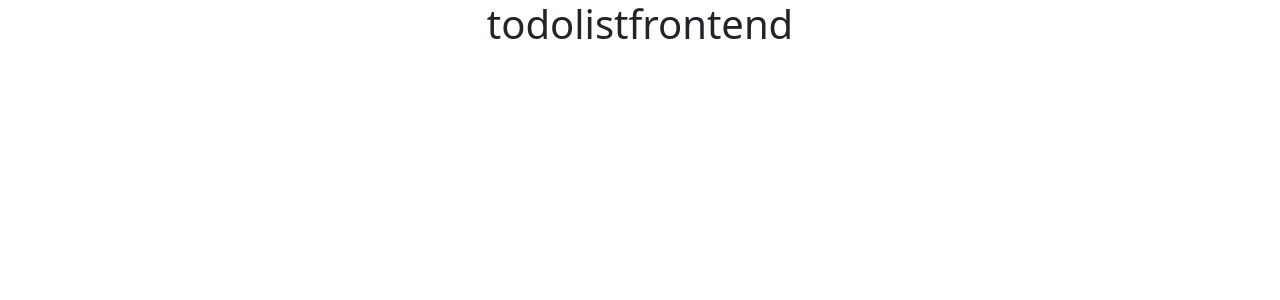
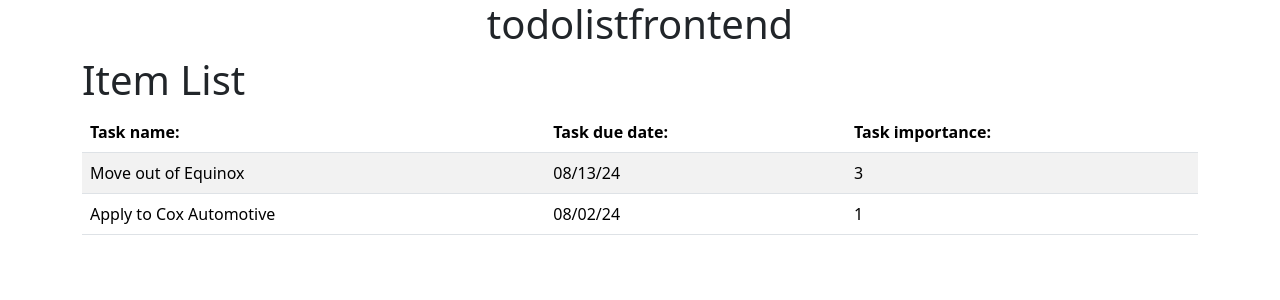
Before and after one commit to benl17/Java-and-SpringBoot-Projects, an Angular app in the folder ToDo-List-SpringBoot/todolistfrontend/: page / in a window 1280 px wide. Shown: the top 300 px of the page. Built offline with nearby package versions, Linux system fonts and the light colour scheme.

Commit message:
angular app displaying info now

```diff
--- a/ToDo-List-SpringBoot/todolistfrontend/src/app/app.component.html
+++ b/ToDo-List-SpringBoot/todolistfrontend/src/app/app.component.html
@@ -1 +1,4 @@
 <h1 class="text-center"> {{ title }} </h1>
+<div class="container">
+  <app-item-list></app-item-list>
+</div>
--- a/ToDo-List-SpringBoot/todolistfrontend/src/app/app.module.ts
+++ b/ToDo-List-SpringBoot/todolistfrontend/src/app/app.module.ts
@@ -3,10 +3,12 @@ import { BrowserModule, provideClientHydration } from '@angular/platform-browser
 
 import { AppRoutingModule } from './app-routing.module';
 import { AppComponent } from './app.component';
+import { ItemListComponent } from './item-list/item-list.component';
 
 @NgModule({
   declarations: [
-    AppComponent
+    AppComponent,
+    ItemListComponent
   ],
   imports: [
     BrowserModule,
--- /dev/null
+++ b/ToDo-List-SpringBoot/todolistfrontend/src/app/item-list/item-list.component.html
@@ -0,0 +1,19 @@
+<h1>Item List</h1>
+
+<table class="table table-striped">
+    <thead>
+        <tr>
+            <th>Task name: </th>
+            <th>Task due date: </th>
+            <th>Task importance: </th>
+        </tr>
+    </thead>
+
+    <tbody>
+        <tr *ngFor = "let item of items">
+            <td> {{ item.itemName }} </td>
+            <td> {{ item.dueDate }} </td>
+            <td> {{ item.itemImportance }} </td>
+        </tr>
+    </tbody>
+</table>
--- /dev/null
+++ b/ToDo-List-SpringBoot/todolistfrontend/src/app/item-list/item-list.component.ts
@@ -0,0 +1,27 @@
+import { Component, OnInit } from '@angular/core';
+import { Item } from '../item';
+
+@Component({
+  selector: 'app-item-list',
+  templateUrl: './item-list.component.html',
+  styleUrl: './item-list.component.css'
+})
+export class ItemListComponent implements OnInit {
+  items!: Item[];
+
+  ngOnInit(): void {
+      this.items = [{
+        "itemID": 1,
+        "itemName": "Move out of Equinox",
+        "dueDate": "08/13/24",
+        "itemImportance": 3
+      },
+      {
+        "itemID": 2,
+        "itemName": "Apply to Cox Automotive",
+        "dueDate": "08/02/24",
+        "itemImportance": 1
+      }
+    ]
+  }
+}
--- /dev/null
+++ b/ToDo-List-SpringBoot/todolistfrontend/src/app/item.ts
@@ -0,0 +1,6 @@
+export class Item {
+    itemID!: number;
+    itemName!: string;
+    dueDate!: string;
+    itemImportance!: number;
+}
--- a/ToDo-List-SpringBoot/todolistfrontend/src/styles.css
+++ b/ToDo-List-SpringBoot/todolistfrontend/src/styles.css
@@ -1,2 +1,2 @@
 /* You can add global styles to this file, and also import other style files */
-@import "bootstrap/dist/css/bootstrap.min.css"
+@import "bootstrap/dist/css/bootstrap.min.css";
```
Also changed, not shown: ToDo-List-SpringBoot/todolistfrontend/src/app/item-list/item-list.component.css (added), 2 other files (tests, documents, lock files or other folders).
